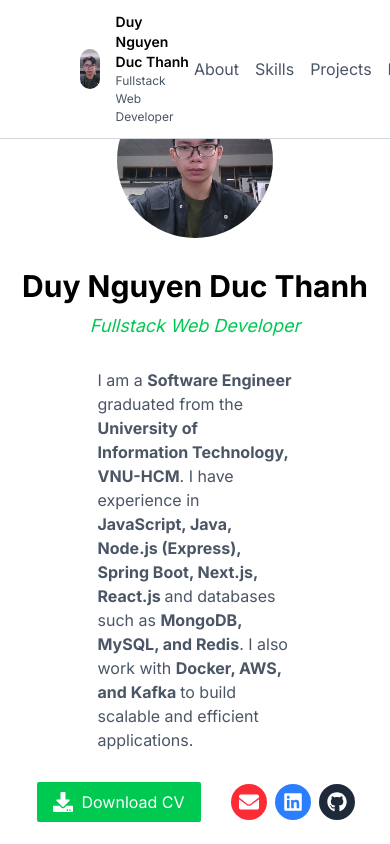
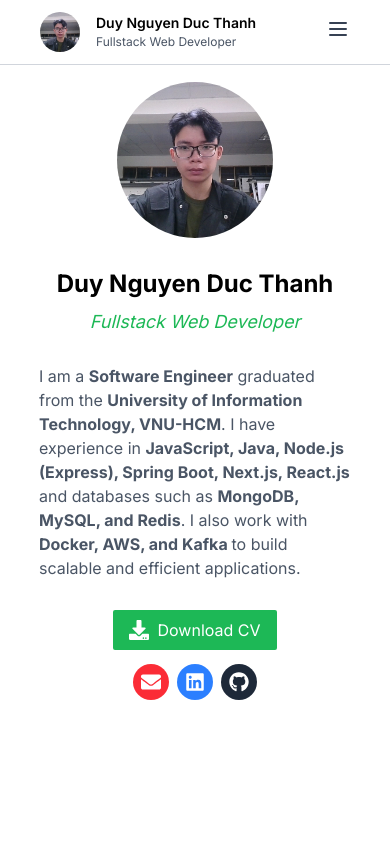
Before and after one commit to DuyDangCode/cv-online, a Next.js app: page / in a window 390 px wide. Shown: the top 844 px of the page. Built offline with nearby package versions, Linux system fonts and the light colour scheme.

Commit message:
update responsive for home page

```diff
--- a/src/app/globals.css
+++ b/src/app/globals.css
@@ -1,15 +1,17 @@
 @import 'tailwindcss';
 
+@theme {
+  --color-main1: #e6fcee;
+  --color-main2: #1db856;
+}
 :root {
-  --background-color: white;
-  --foreground-color: black;
-  --main-color-1: '#E6FCEE';
-  --main-color-2: '#1DB856';
+  --color-background: white;
+  --color-foreground: black;
 }
 
 body {
-  background: var(--background-color);
-  color: var(--foreground-color);
+  background: var(--color-background);
+  color: var(--color-foreground);
   font-family: Arial, Helvetica, sans-serif;
 }
 
--- a/src/app/layout.js
+++ b/src/app/layout.js
@@ -2,6 +2,8 @@ import './globals.css'
 import Image from 'next/image'
 import Link from 'next/link'
 import { Inter } from 'next/font/google'
+import { FaBars } from 'react-icons/fa'
+import MobileNav from './mobileNav'
 
 export const metadata = {
   title: 'Duy Nguyen Duc Thanh',
@@ -18,7 +20,7 @@ export default function RootLayout({ children }) {
     <html lang='en'>
       <body className={inter.className}>
         <header className=' fixed top-0 left-0 w-full h-fit z-50 bg-white'>
-          <div className='flex justify-between items-center px-20 py-3 '>
+          <div className='flex justify-between items-center md:px-20 px-10 py-3 '>
             <div className='flex items-center space-x-4'>
               <div className='w-10 h-10 overflow-hidden rounded-full'>
                 <Image
@@ -36,22 +38,16 @@ export default function RootLayout({ children }) {
                 </p>
               </div>
             </div>
-            <div>
-              <nav className='space-x-4 text-gray-600'>
-                <Link href={'/'}>About</Link>
-                <Link href={'/skills'}>Skills</Link>
-                <Link href={'/projects'}>Projects</Link>
-                <Link href={'/experience'}>Experience</Link>
-              </nav>
-            </div>
+            <MobileNav />
           </div>
           <hr className='border-t w-full border-gray-300' />
         </header>
-        <main className='min-h-screen z-0'>{children}</main>
+        <main className='min-h-screen z-0 mb-3'>{children}</main>
         <footer className='bg-black text-white py-10 flex items-center justify-center flex-col gap-2'>
-          <p className='text-2xl font-bold  '>Let's Work Together</p>
-          <p className='text-lg text-gray-200 '>
-            I'm always interested in new opportunities and challenging projects.
+          <p className='text-xl md:text-2xl font-bold  '>Let's Work Together</p>
+          <p className='text-sm md:text-lg  text-gray-200'>
+            I'm always interested in new opportunities and{' '}
+            <br className='md:hidden block' /> challenging projects.
           </p>
           <p className='font-thin text-md'>ndt.duy.dev@gmail.com</p>
         </footer>
--- /dev/null
+++ b/src/app/mobileNav.js
@@ -0,0 +1,76 @@
+'use client'
+
+import Link from 'next/link'
+import { useState } from 'react'
+
+export default function MobileNav() {
+  const [isOpen, setIsOpen] = useState(false)
+
+  return (
+    <div className='relative'>
+      <div className='hidden md:block'>
+        <nav className='space-x-4 text-gray-600'>
+          <Link href={'/'}>About</Link>
+          <Link href={'/skills'}>Skills</Link>
+          <Link href={'/projects'}>Projects</Link>
+          <Link href={'/experience'}>Experience</Link>
+        </nav>
+      </div>
+      {/* Mobile Hamburger Button */}
+      <button
+        onClick={() => setIsOpen(!isOpen)}
+        className='md:hidden text-gray-700 focus:outline-none '
+      >
+        {/* Hamburger icon */}
+        <svg
+          className='w-6 h-6'
+          fill='none'
+          stroke='currentColor'
+          strokeWidth={2}
+          viewBox='0 0 24 24'
+        >
+          {isOpen ? (
+            <path
+              strokeLinecap='round'
+              strokeLinejoin='round'
+              d='M6 18L18 6M6 6l12 12'
+            />
+          ) : (
+            <path
+              strokeLinecap='round'
+              strokeLinejoin='round'
+              d='M4 6h16M4 12h16M4 18h16'
+            />
+          )}
+        </svg>
+      </button>
+
+      {/* Mobile Dropdown Menu */}
+      {isOpen && (
+        <nav className='md:hidden flex flex-col items-center space-y-4 py-2 px-2 absolute left-[-50px] bg-white border-2 border-black '>
+          <Link href={'/'} className='hover:bg-blue-200 w-full text-center'>
+            About
+          </Link>
+          <Link
+            href={'/skills'}
+            className='hover:bg-blue-200 w-full text-center'
+          >
+            Skills
+          </Link>
+          <Link
+            href={'/projects'}
+            className='hover:bg-blue-200 w-full text-center'
+          >
+            Projects
+          </Link>
+          <Link
+            href={'/experience'}
+            className='hover:bg-blue-200 w-full text-center'
+          >
+            Experience
+          </Link>
+        </nav>
+      )}
+    </div>
+  )
+}
--- a/src/app/page.js
+++ b/src/app/page.js
@@ -5,11 +5,11 @@ import {
   FaLinkedin,
   FaGithub,
   FaEnvelope,
+  FaBars,
 } from 'react-icons/fa'
 
 export default function Home() {
   return (
-    // bg-[#E2FDEB]
     <div className='pt-20  flex flex-col w-full h-screen items-center gap-7'>
       <div className='rounded-full overflow-hidden w-40 h-40 border-white border-2'>
         <Image
@@ -21,10 +21,10 @@ export default function Home() {
         />
       </div>
       <div className='flex flex-col gap-2 items-center'>
-        <p className='text-3xl font-bold'>Duy Nguyen Duc Thanh</p>
-        <p className='text-lg italic text-green-500'>Fullstack Web Developer</p>
+        <p className='md:text-3xl text-2xl font-bold'>Duy Nguyen Duc Thanh</p>
+        <p className='text-lg italic text-main2'>Fullstack Web Developer</p>
       </div>
-      <p className='w-[50%] text-gray-600'>
+      <p className='md:w-[50%] w-[80%] text-gray-600'>
         I am a <b>Software Engineer</b> graduated from the{' '}
         <b>University of Information Technology, VNU-HCM</b>. I have experience
         in{' '}
@@ -37,16 +37,16 @@ export default function Home() {
         applications.
       </p>
 
-      <div className='flex gap-7 items-center'>
+      <div className='flex md:gap-7 gap-3 items-center  flex-col md:flex-row'>
         <a
           href='/CV_Nguyen_Duc_Thanh_Duy.pdf'
-          className='flex items-center space-x-2 px-4 py-2 border-white border-2 bg-green-500 text-white rounded-sm'
+          className='flex items-center space-x-2 px-4 py-2 border-white border-2 bg-main2 text-white rounded-sm'
         >
           <FaDownload size={20} />
           <span>Download CV</span>
         </a>
 
-        <div className='w-fit h-fit flex gap-2'>
+        <div className='w-fit h-fit flex gap-2 '>
           <a
             href='mailto:ndt.duy.dev@gmail.com'
             target='_blank'
--- a/src/app/projects/page.js
+++ b/src/app/projects/page.js
@@ -1,3 +1,3 @@
 export default function Projects() {
-  return <div>projects</div>
+  return <div className='flex flex-col'></div>
 }
--- /dev/null
+++ b/src/app/projects/projectCard.js
@@ -0,0 +1,3 @@
+export default function ProjectCard() {
+  return <div></div>
+}
```
